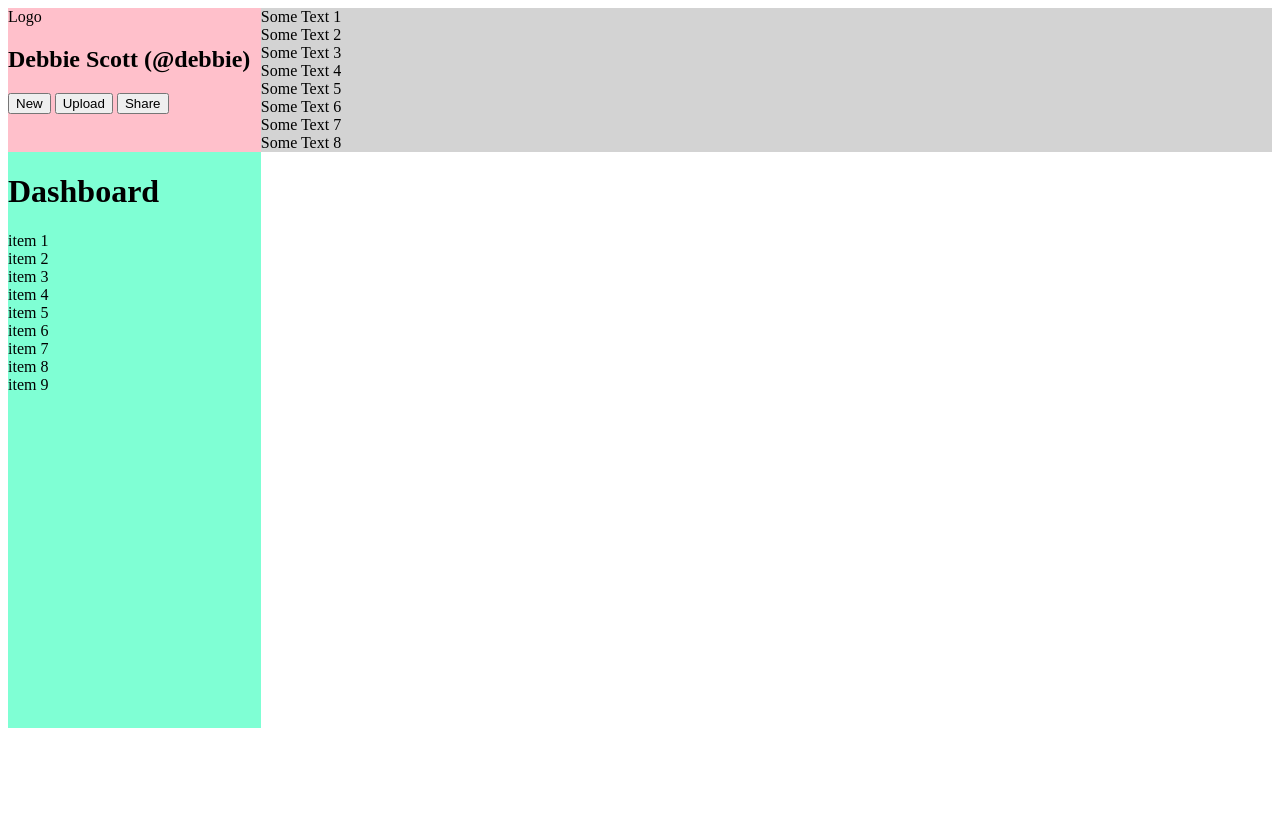
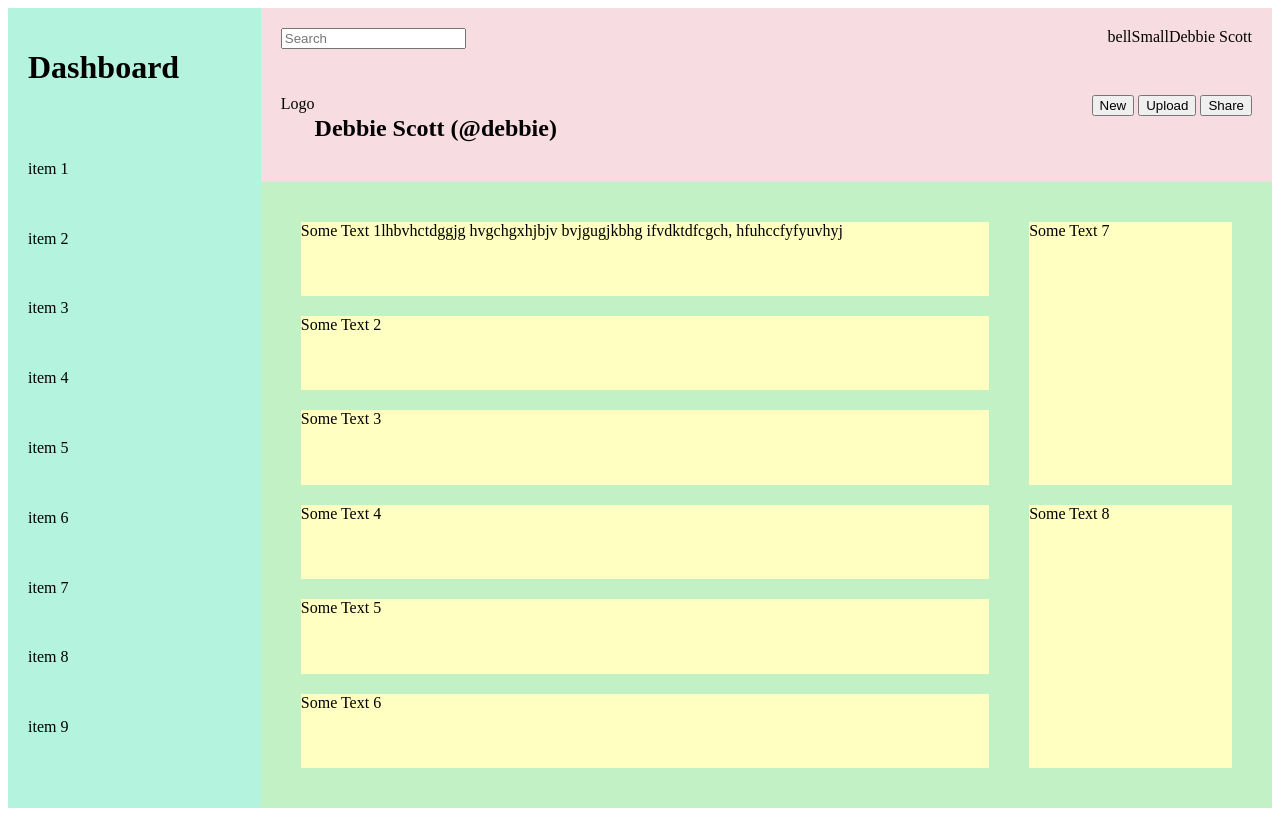
Before and after one commit to debbieSc/Admin-dashboard, a plain HTML site: page index.html in a window 1280 px wide. Drawn offline with Linux system fonts and the light colour scheme.

Commit message:
further layout styling and class changes

```diff
--- a/index.html
+++ b/index.html
@@ -10,23 +10,45 @@
 <body>
 
     <div class="container">
+
+
         <header>
-            <div class="logo">Logo</div>
-            <h2>Debbie Scott (@debbie)</h2>
-            <button>New</button>
-            <button>Upload</button>
-            <button>Share</button>
+            <div class="headTop">
+                <form id="searchbar">
+                    <input type="search" id="query" name="searchbar" placeholder="Search">
+                </form>
+                <div class="rightSide">
+                    <div class="notification">bell</div>
+                    <div class="smallLogo">Small</div>
+                    <div class="name">Debbie Scott</div>
+                </div>
+            </div>
+            <div class="headBottom">
+                <div class="leftSide">
+                    <div class="logo">Logo</div>
+                    <h2>Debbie Scott (@debbie)</h2>
+                </div>
+                <div class="buttons">
+                    <button>New</button>
+                    <button>Upload</button>
+                    <button>Share</button>
+                </div>
+            </div>
         </header>
 
         <Main>
-            <div class="card-1">Some Text 1</div>
-            <div class="card-2">Some Text 2</div>
-            <div class="card-3">Some Text 3</div>
-            <div class="card-4">Some Text 4</div>
-            <div class="card-5">Some Text 5</div>
-            <div class="card-6">Some Text 6</div>
-            <div class="card-7">Some Text 7</div>
-            <div class="card-8">Some Text 8</div>
+            <div class="cards">
+            <div class="card">Some Text 1lhbvhctdggjg hvgchgxhjbjv bvjgugjkbhg ifvdktdfcgch, hfuhccfyfyuvhyj</div>
+            <div class="card">Some Text 2</div>
+            <div class="card">Some Text 3</div>
+            <div class="card">Some Text 4</div>
+            <div class="card">Some Text 5</div>
+            <div class="card">Some Text 6</div>
+            </div>
+            <div class="menuCards">
+            <div class="menuCard">Some Text 7</div>
+            <div class="menuCard">Some Text 8</div>
+            </div>
         </Main>
 
         <div class="sidebar">
--- a/style.css
+++ b/style.css
@@ -1,16 +1,83 @@
 .container {
+    height: 100vh;
     display: grid;
-    grid-template: 1fr 4fr / 1fr 4fr;
+    grid-template: 1fr 4fr / 1fr 3fr 1fr;
 }
 
 header {
-    background-color: pink;
+    background-color: rgb(247, 220, 225);
+    grid-column: 2 / 4;
+    display: grid;
+    grid-template-rows: 1fr 1fr;
+    padding: 20px;
 }
 
+
+
 main {
-    background-color: lightgray;
+    background-color: rgb(193, 241, 197);
+    grid-column: 2 / 4;
+    display: grid;
+    grid-template-columns: 3fr 1fr;
+    padding: 20px;
+
+
+}
+
+.cards {
+
+    grid-column: 1 / 2;
+    display: grid;
+    grid-template-columns: repeat(auto-fit, minmax(400px, 1fr));
+    padding: 20px;
+    gap: 20px;
+}
+
+.card {
+    background-color: rgb(254, 255, 192);
+
+
+}
+
+.menuCards {
+    grid-column: 2;
+    display: grid;
+    grid-template-rows: repeat(auto-fit, minmax(250px, 1fr));
+    padding: 20px;
+    gap: 20px;
+}
+
+.menuCard {
+    background-color: rgb(254, 255, 192);
 }
 
 .sidebar {
-    background-color: aquamarine;
+    background-color: rgb(180, 243, 222);
+    grid-row: 1 /3;
+    display: grid;
+    grid-template-columns: 1fr;
+    padding: 20px;
 }
+
+.headTop {
+    grid-row: 1;
+    display: flex;
+    justify-content: space-between;
+}
+
+.headBottom {
+
+    grid-row: 2;
+    display: flex;
+    justify-content: space-between;
+}
+
+.leftSide {
+    display: flex;
+    justify-content: space-between;
+}
+
+.rightSide {
+    display: flex;
+    justify-content: space-between;
+}
```
